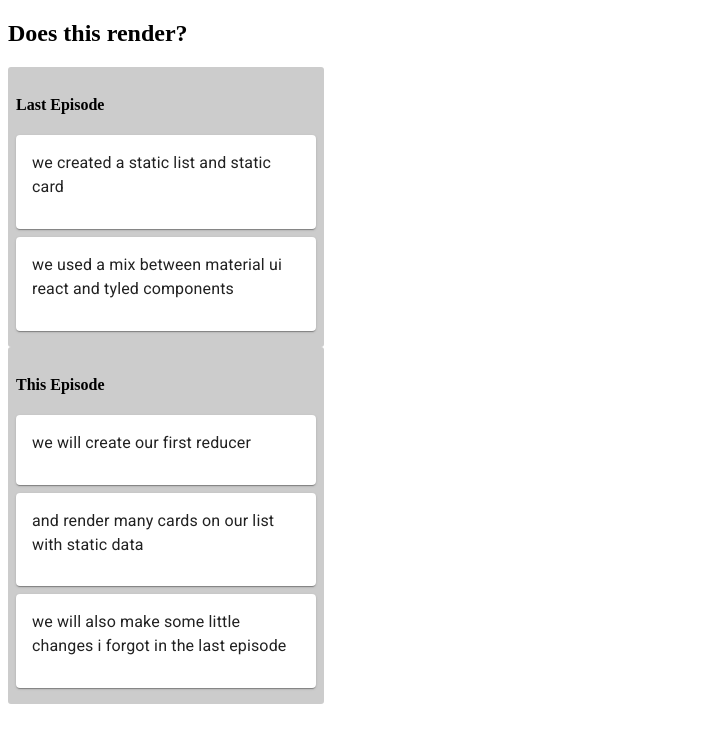
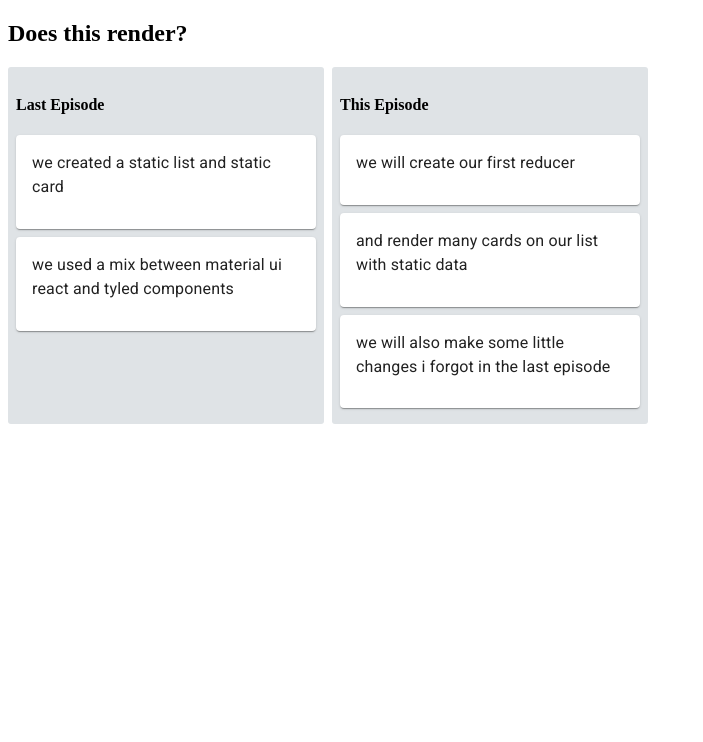
Before and after one commit to ColinSand/trello_clone, a React (Create React App) app: page / in a window 1280 px wide. Shown: the top 742 px of the page, without its empty margins (0-703 px from the left). Built offline with nearby package versions, Linux system fonts and the light colour scheme.

Commit message:
Adds styling to cards

```diff
--- a/src/components/App.js
+++ b/src/components/App.js
@@ -8,13 +8,21 @@ class App extends Component {
     return (
       <div className="App">
         <h2>Does this render?</h2>
-        {lists.map((list) => (
-          <TrelloList title={list.title} cards={list.cards} />
-        ))}
+        <div style={styles.listsContainer}>
+          {lists.map((list) => (
+            <TrelloList title={list.title} cards={list.cards} />
+          ))}
+        </div>
       </div>
     );
   }
 }
+const styles = {
+  listsContainer: {
+    display: "flex",
+    flexDirection: "row ",
+  },
+};
 const mapStateToProps = (state) => ({
   lists: state.lists,
 });
--- a/src/components/TrelloList.js
+++ b/src/components/TrelloList.js
@@ -14,10 +14,11 @@ const TrelloList = ({ title, cards }) => {
 
 const styles = {
   container: {
-    backgroundColor: "#ccc",
+    backgroundColor: "#dfe3e6",
     borderRadius: 3,
     width: 300,
     padding: 8,
+    marginRight: 8,
   },
 };
 export default TrelloList;
```
